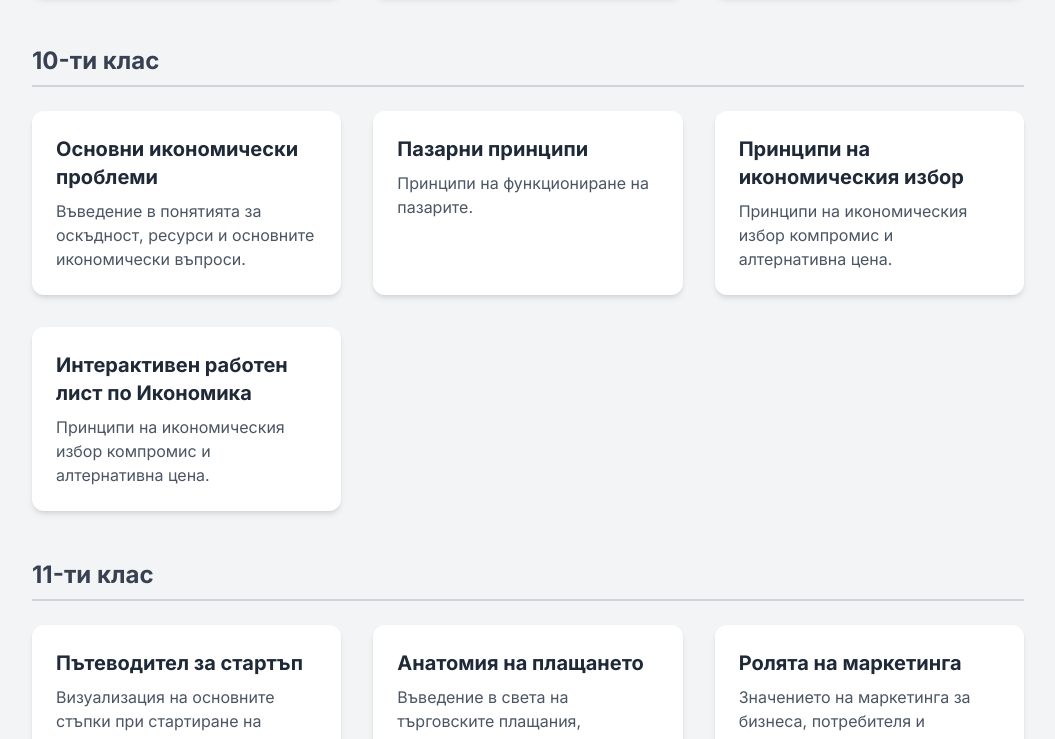
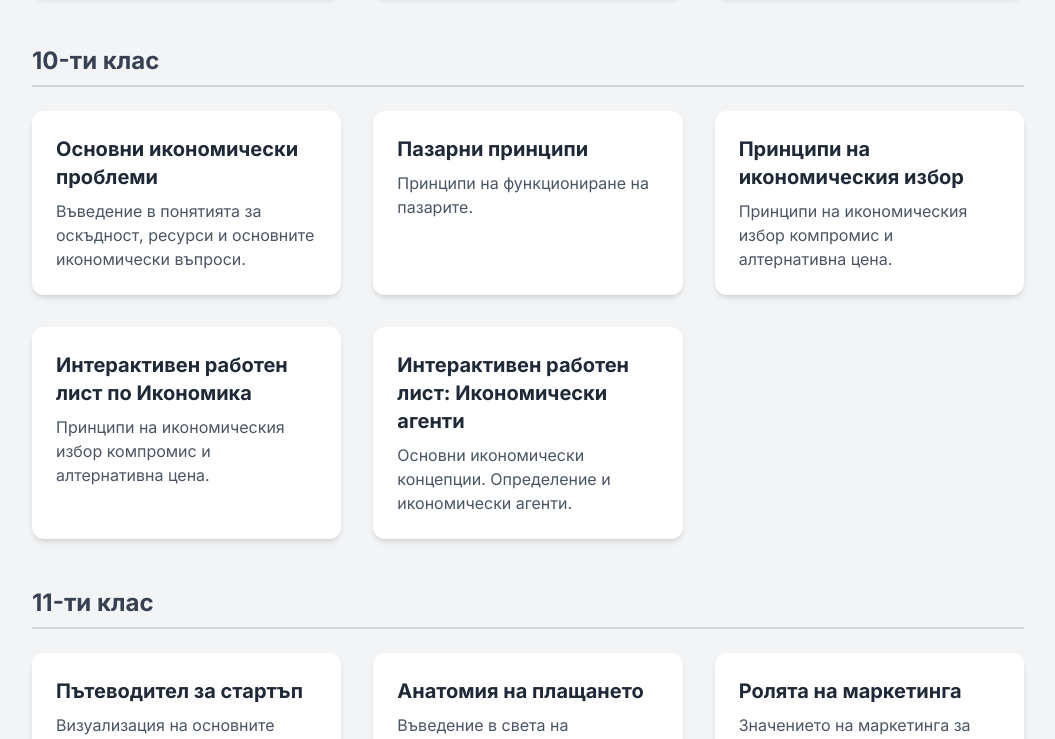
Before and after one commit to jorrog/ikonomika, a plain HTML site: page index.html in a window 1280 px wide. Shown: the part 441-1180 px from the top of the page, without its empty margins (112-1167 px from the left). Drawn offline with nearby package versions, Linux system fonts and the light colour scheme.

Commit message:
Update index.html

```diff
--- a/index.html
+++ b/index.html
@@ -99,6 +99,15 @@
                                 <h3 class="text-xl font-bold text-gray-800 mb-2 hover:text-blue-600 transition-colors">Интерактивен работен лист по Икономика</h3>
                             </a>
                             <p class="text-gray-600">Принципи на икономическия избор компромис и алтернативна цена.</p>
+                        </div>
+                    </div>
+
+                    <div class="lesson-card bg-white p-6 rounded-xl shadow-md flex flex-col">
+                        <div class="flex-grow">
+                            <a href="./Адаптиран-Икономика-Основни%20икономически%20концепции.%20Определение%20и%20икономически%20агенти.html">
+                                <h3 class="text-xl font-bold text-gray-800 mb-2 hover:text-blue-600 transition-colors">Интерактивен работен лист: Икономически агенти</h3>
+                            </a>
+                            <p class="text-gray-600">Основни икономически концепции. Определение и икономически агенти.</p>
                         </div>
                     </div>
                 </div>
```
